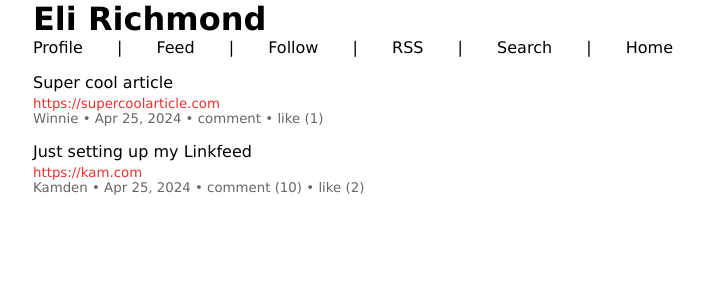
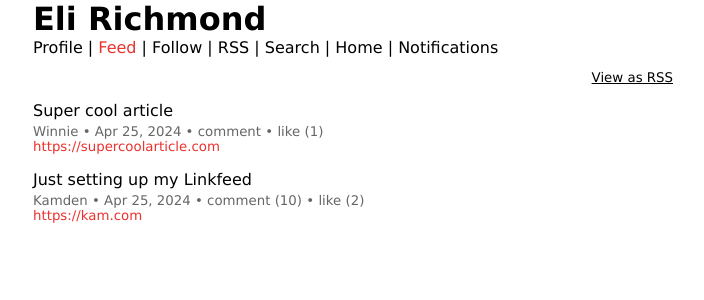
Before and after one commit to erichmond33/moondog, a Django app: page /Linkfeed/feed/bloge.li/ in a window 1280 px wide. Shown: the top 300 px of the page, without its empty margins (287-991 px from the left). Run offline with Django 4.2, Linux system fonts and the light colour scheme; a user stored in the database is signed in; data comes from the database, SQL or seed files in the repository; both versions use the stored data as it was after the commit; some libraries are stand-ins or nearby versions.

Commit message:
rss feeds and notifications

```diff
--- a/Linkfeed/models.py
+++ b/Linkfeed/models.py
@@ -33,6 +33,9 @@ class Post(models.Model):
 
     def total_likes(self):
         return self.likes.count()
+
+    def only_domain(self):
+        return self.body.replace("http://", "").replace("https://", "").split("/")[0]
 
     def __str__(self):
         return f"{self.id} : {self.user.username} : id={self.user.id} : {self.title} : {self.body} : {self.likes} : {self.timestamp}"
--- a/Linkfeed/static/Linkfeed/style.css
+++ b/Linkfeed/static/Linkfeed/style.css
@@ -41,3 +41,11 @@ input, textarea {
 .preserve {
     white-space: pre-wrap;
 }
+
+.active {
+    color: #EA322E;
+}
+
+.underline {
+    text-decoration: underline;
+}
--- a/Linkfeed/templates/Linkfeed/feed.html
+++ b/Linkfeed/templates/Linkfeed/feed.html
@@ -5,6 +5,8 @@
 {% endblock %}
 
 {% block body %}
+    <p class="underline small text-end"><a href="{% url 'feed_rss' profile.user.username %}">View as RSS</a></p>
+
     {% for post in posts %}
         {% include 'Linkfeed/posts.html' %}
     {% endfor %}
--- a/Linkfeed/templates/Linkfeed/layouts.html
+++ b/Linkfeed/templates/Linkfeed/layouts.html
@@ -16,22 +16,23 @@
         {% endblock %}
         </a>
     </h1>
-    <nav class="d-flex justify-content-between">
+    <nav>
         {% block nav %}
         {% endblock %}
         {% if user.is_authenticated %}
-            <a href="{% url 'profile' profile.user.username %}">Profile</a> |
-            <a href="{% url 'feed' profile.user.username %}">Feed</a> |
+            <a href="{% url 'profile' profile.user.username %}" {% if request.resolver_match.url_name == 'profile' or request.resolver_match.url_name == 'current_user_profile'  %}class="active"{% endif %}>Profile</a> |
+            <a href="{% url 'feed' profile.user.username %}" {% if request.resolver_match.url_name == 'feed' %}class="active"{% endif %}>Feed</a> |
             {% if profile.user.username == user.username %}
-                <a href="#" onclick="toggleEditProfilePopup()">Edit</a>
+                <a href="#" onclick="toggleEditProfilePopup()" {% if request.resolver_match.url_name == 'edit_profile' %}class="active"{% endif %}>Edit</a>
             {% elif user not in profile.follower.all %}
                 <a href="{% url 'follow_or_unfollow' profile.user.username %}">Follow</a>
             {% elif user in profile.follower.all %}
                 <a href="{% url 'follow_or_unfollow' profile.user.username %}" id="following-text">Unfollow</a>
             {% endif %} |
-            <a href="{% url 'rss' %}">RSS</a> |
-            <a href="#">Search</a> |
-            <a href="{% url 'current_user_profile' %}">Home</a>
+            <a href="{% url 'rss' %}" {% if request.resolver_match.url_name == 'rss' %}class="active"{% endif %}>RSS</a> |
+            <a href="#" {% if request.resolver_match.url_name == 'search' %}class="active"{% endif %}>Search</a> |
+            <a href="{% url 'current_user_profile' %}">Home</a> |
+            <a href="{% url 'notifications' profile.user.username %}">Notifications</a>
         {% endif %}
     </nav>
     {% block body %}
--- a/Linkfeed/templates/Linkfeed/posts.html
+++ b/Linkfeed/templates/Linkfeed/posts.html
@@ -2,11 +2,7 @@
     <a href="{{ post.body }}" target="_blank">{{ post.title }}</a>
 </p>
 
-<p class="small red my-0 pt-1">
-    <a href="{{ post.body }}" target="_blank">{{ post.body }}</a>
-</p>
-
-<p class="small grey mt-0">
+<p class="small grey my-0 pt-1">
     <a href="{% url 'profile' post.user.username %}" target="_blank">
         {{ post.user.profile.display_name }}
     </a> •
@@ -21,3 +17,6 @@
         like {% if post.total_likes %}({{post.total_likes}}){% endif %}
     </a>
 </p>
+<p class="small red mt-0">
+    <a href="{{ post.body }}" target="_blank">{{ post.body }}</a>
+</p>
--- a/Linkfeed/urls.py
+++ b/Linkfeed/urls.py
@@ -15,7 +15,10 @@ urlpatterns = [
     path("profile", views.profile, name="profile"),
     path("feed", views.current_user_feed, name="current_user_feed"),
     path('feed/<str:username>/', views.feed, name='feed'),
+    path('feed/rss/<str:username>/', views.feed_rss_view, name='feed_rss'),
     path("post/<int:post_id>/", views.post, name="post"),
+    path("notifications/<str:username>/", views.notifications_view, name="notifications"),
+    path("notifications/rss/<str:username>/", views.notifications_rss_view, name="notifications_rss"),
     path("post/<int:post_id>/add_comment/", views.add_comment, name="add_comment"),
     path("post/<int:comment_id>/reply_comment/", views.reply_comment, name="reply_comment"),
     path("Linkfeed/post/<int:post_id>/delete_post/", views.delete_post, name='delete_post'),
--- a/Linkfeed/views.py
+++ b/Linkfeed/views.py
@@ -63,25 +63,31 @@ def current_user_feed(request):
 
 
 def feed(request, username):
-    # Retrieve the user object based on the username
+    context = get_user_feed(request, username)
+    return render(request, 'Linkfeed/feed.html', context)
+
+def feed_rss_view(request, username):
+    context = get_user_feed(request, username)
+    response = render(request, 'Linkfeed/feed_rss.xml', context)
+    response['Content-Type'] = 'application/xml'
+    return response
+
+def get_user_feed(request, username):
     user = User.objects.get(username=username)
     profile = Profile.objects.get(user=user)
 
-    # Retrieve the IDs of Linkfeed that the user is following
     following_ids = profile.following.all().values_list('id', flat=True)
-
-    # Retrieve posts from the Linkfeed that the user is following and not imported RSS feed posts
     posts = Post.objects.filter((Q(user__id__in=following_ids))).annotate(total_comments=Count('comments')).order_by('-timestamp')
 
-    # Check if the user has liked each post
     for post in posts:
         post.liked = post.likes.filter(id=user.id).exists()
 
-    # Check if the current user has liked each post
     for post in posts:
         post.liked = post.likes.filter(id=request.user.id).exists()
-    return render(request, 'Linkfeed/feed.html', {"posts" : posts, "profile" : profile})
 
+    context = {'posts': posts, 'profile': profile}
+
+    return context
 
 def login_view(request):
     if request.method == "POST":
@@ -182,6 +188,23 @@ def post(request, post_id):
         return render(request, "Linkfeed/post.html", {"post": post, "comments": comments, 'stuff': stuff, 'total_likes': total_likes, 'liked': liked, 'profile': profile})
     except Http404:
         return HttpResponse("404 - Post Not Found", status=404)
+
+def get_user_notifications(request, username):
+    user = User.objects.get(username=username)
+    profile = Profile.objects.get(user=user)
+    notifications = Comment.objects.filter(post__user=user).order_by('-timestamp')
+    context = {'notifications': notifications, 'profile': profile}
+    return context
+
+def notifications_view(request, username):
+    context = get_user_notifications(request, username)
+    return render(request, 'Linkfeed/notifications.html', context)
+
+def notifications_rss_view(request, username):
+    context = get_user_notifications(request, username)
+    response = render(request, 'Linkfeed/notifications_rss.xml', context)
+    response['Content-Type'] = 'application/xml'
+    return response
 
 def add_level(comments, level=0):
     for comment in comments:
```
Also changed, not shown: Linkfeed/templates/Linkfeed/feed_rss.xml (added, +8 -0 lines), Linkfeed/templates/Linkfeed/notification.html (added, +27 -0 lines), Linkfeed/templates/Linkfeed/notification_rss.xml (added, +9 -0 lines), Linkfeed/templates/Linkfeed/notifications.html (added, +17 -0 lines), Linkfeed/templates/Linkfeed/notifications_rss.xml (added, +8 -0 lines), Linkfeed/templates/Linkfeed/posts_rss.xml (added, +21 -0 lines), db.sqlite3.
